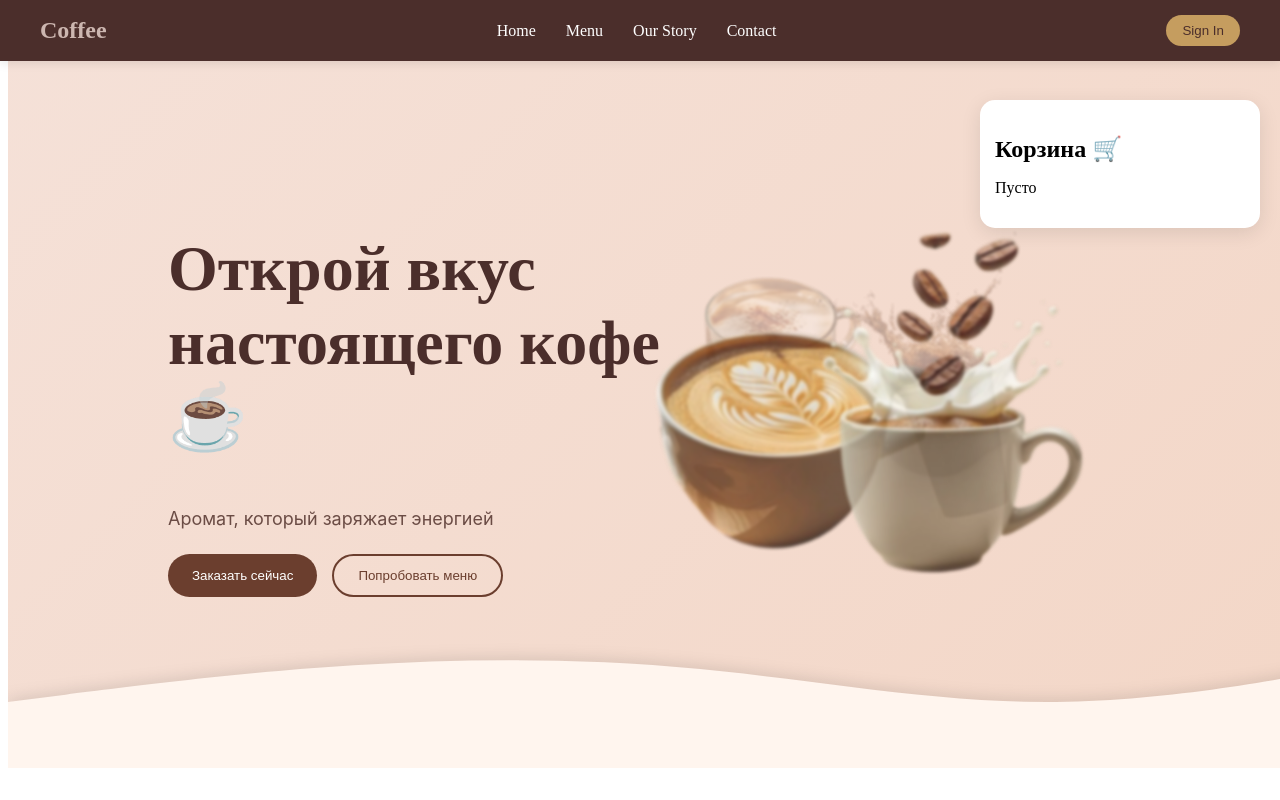
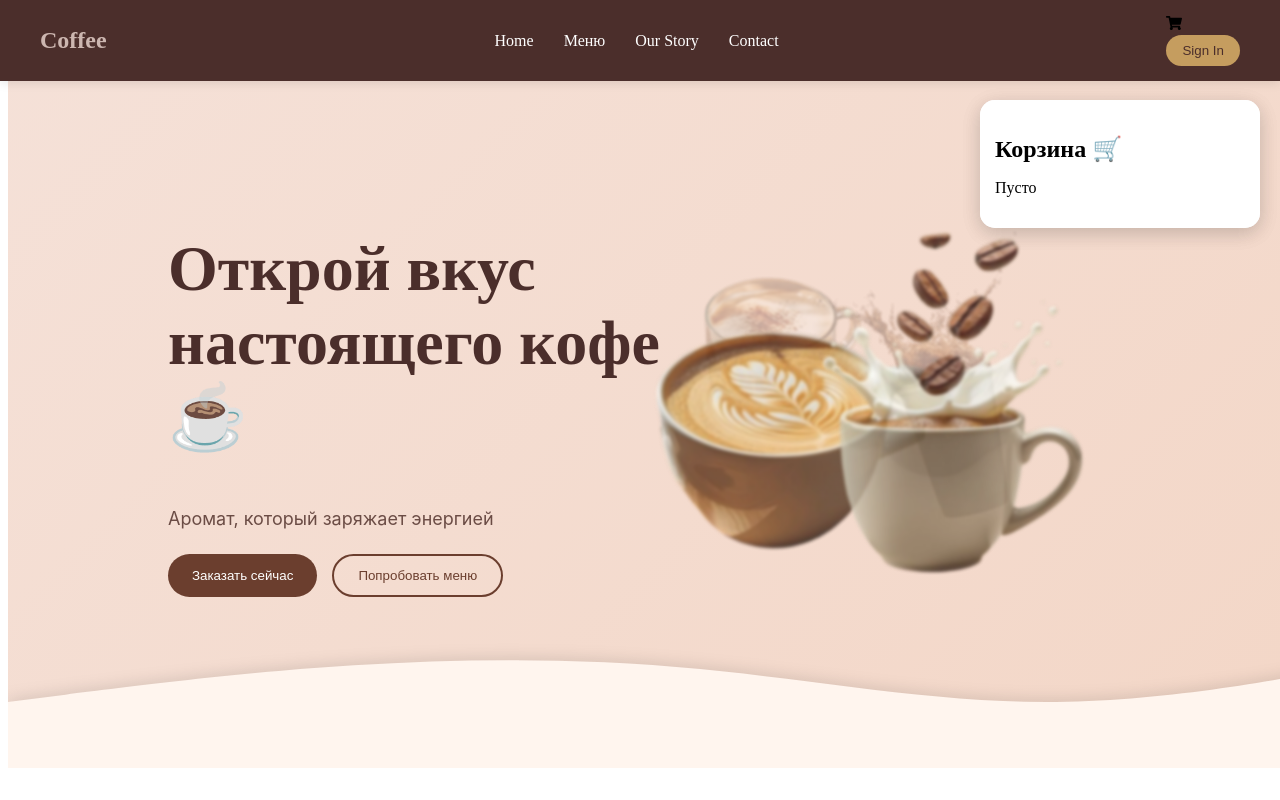
Before and after one commit to sinon2002/coffee-site-, a React (Vite) app: page / in a window 1280 px wide. Shown: the top 800 px of the page. Built offline with nearby package versions, Linux system fonts and the light colour scheme.

Commit message:
Refactor Header component to include cart functionality

```diff
--- a/src/components/Header/Header.jsx
+++ b/src/components/Header/Header.jsx
@@ -1,21 +1,42 @@
 import styles from "./Header.module.css";
 import { Link } from "react-router-dom";
-
-<Link to="/menu">Меню</Link>
+import { useContext, useState } from "react";
+import { CartContext } from "../../context/CartContext";
+import Cart from "../Cart/Cart";
+import { FaShoppingCart } from "react-icons/fa";
 
 export default function Header() {
+  const { cart } = useContext(CartContext);
+  const [open, setOpen] = useState(false);
+
   return (
+    <>
       <header className={styles.header}>
         <div className={styles.logo}>Coffee</div>
 
         <nav className={styles.nav}>
           <a href="#">Home</a>
-        <Link to="/menu">Menu</Link>
+          <Link to="/menu">Меню</Link>
           <a href="#">Our Story</a>
           <a href="#">Contact</a>
         </nav>
 
+        <div className={styles.right}>
+          <div
+            className={styles.cartIcon}
+            onClick={() => setOpen(true)}
+          >
+            <FaShoppingCart />
+            {cart.length > 0 && (
+              <span className={styles.badge}>{cart.length}</span>
+            )}
+          </div>
+
           <button className={styles.button}>Sign In</button>
+        </div>
       </header>
+
+      <Cart open={open} setOpen={setOpen} />
+    </>
   );
 }
```
Lines whose indentation alone changed are shown as unchanged.
